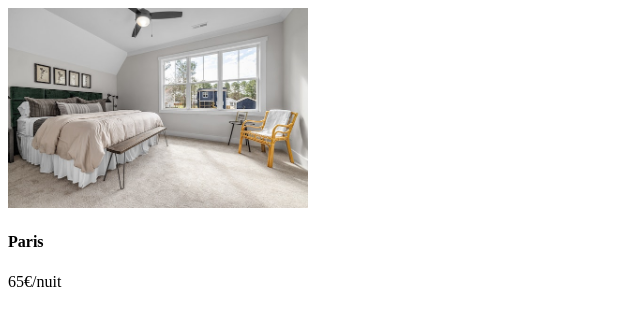
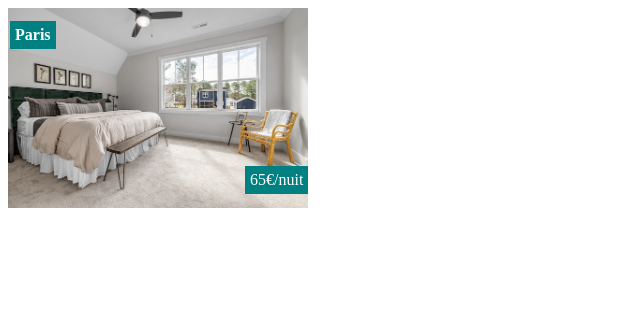
Before and after one commit to Nimwe/Learn-GIT, a plain HTML site: page index.html in a window 1280 px wide. Shown: the whole page, without its empty margins (0-640 px from the left). Drawn offline with Linux system fonts and the light colour scheme.

Commit message:
Add new CSS p and h4, del a link CSS

```diff
--- a/assets/css/style.css
+++ b/assets/css/style.css
@@ -1,11 +1,25 @@
 /* Chaque dev à une seule version du projet, pour
 l'exercice nous rasemblons les 3 interactions sur le même fichier */
 
-/* CSS par l'auteur*/
-a{
-    background-color: #fdefdf;
-    position: relative;
-}
+/* CSS de l'auteur */
 img{
     width: 300px;
 }
+/* Ajouts et modifications par Dev1*/
+p {
+    background-color: teal;
+    padding: 5px;
+    color: white;
+    position: absolute;
+    top: 150px ;
+    left: 245px;
+}
+/* Ajouts et modifications par Dev2*/
+h4{
+    background-color:teal;
+    color: white;
+    padding: 5px;
+    position: absolute;
+    top: 0px;
+    left: 10px;
+}
```
